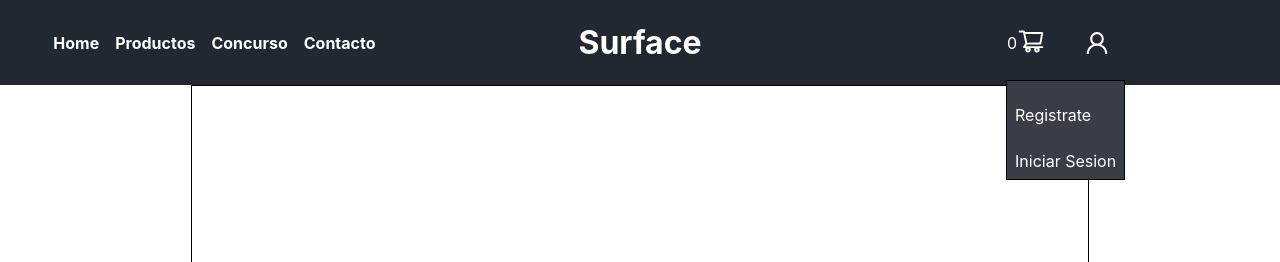
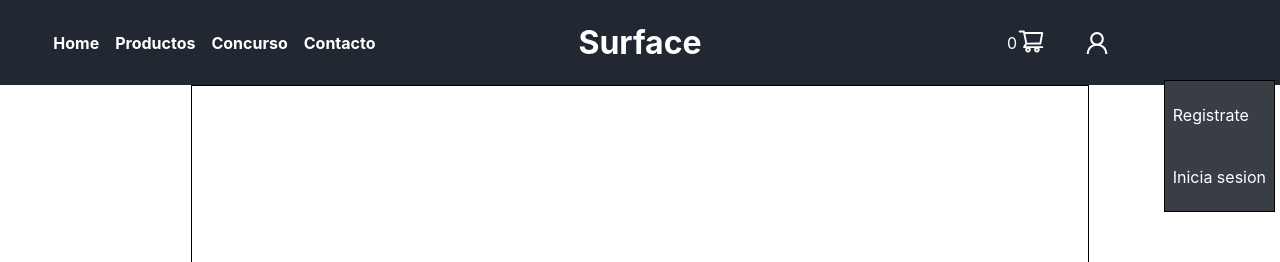
Before and after one commit to JoaquinDeLuca/surface, a React (Create React App) app: page / in a window 1280 px wide. Both pictures are taken after a click on the icon 1097 px from the left and 42 px from the top of the page. Shown: the top 262 px of the page. Built offline with nearby package versions, Linux system fonts and the light colour scheme; no server answers.

Commit message:
install jose, create sign in, modify header status user

```diff
--- a/package.json
+++ b/package.json
@@ -7,6 +7,7 @@
     "@testing-library/jest-dom": "^5.16.5",
     "@testing-library/react": "^13.4.0",
     "@testing-library/user-event": "^13.5.0",
+    "jose": "^4.10.0",
     "react": "^18.2.0",
     "react-dom": "^18.2.0",
     "react-icons": "^4.4.0",
--- a/src/App.js
+++ b/src/App.js
@@ -10,6 +10,7 @@
 import ShoppingCart from './pages/ShoppingCart';
 import Cart from './pages/Cart'
 import SignUpPage from './pages/SignUpPage'
+import SignInPage from './pages/SignInPage'
 
 function App() {
   return (
@@ -26,6 +27,7 @@
           <Route path='/cap' element={<Cap />} />
           <Route path='/shoppingcart/:id' element={<ShoppingCart />} />
           <Route path='/signup' element={<SignUpPage/>} />
+          <Route path='/signin' element={<SignInPage/>} />
         </Routes>
       </BrowserRouter>
     </>
--- /dev/null
+++ b/src/components/header/User/SignIn.jsx
@@ -0,0 +1,65 @@
+import React, {useState, useEffect} from 'react';
+import {useSignInMutation} from '../../../features/actions/authAPI.js'
+import * as jose from 'jose'
+import { useSelector, useDispatch } from 'react-redux'
+import {setCredentials} from '../../../features/actions/UserStatus.js'
+
+
+
+const SignIn = () => {
+  const dispatch = useDispatch()
+  const [singIn] = useSignInMutation()
+  const [email, setEmail] = useState('')
+  const [password, setPassword] = useState('')
+
+  const userData = {
+    email: email,
+    password: password,
+    from: 'form'
+  }
+
+  async function handleSubmit(e){
+    e.preventDefault()
+    try{
+      const user = await singIn(userData)
+      const token = user.data.response.token
+      const userDecoded = jose.decodeJwt(token)
+      const dataUser = {
+        id: userDecoded.id,
+        name: userDecoded.name,
+        email: userDecoded.mail,
+        photo: userDecoded.photo,
+        role: userDecoded.role,
+      }
+      dispatch(setCredentials(dataUser))
+    }catch(err){
+      console.error(err)
+    }
+
+  }
+
+  function handleChange(e){
+    switch (e.target.id) {
+      case 'email':
+        setEmail(e.target.value);
+        break;
+      case 'password':
+        setPassword(e.target.value);
+        break;
+      default:
+        break;
+    }
+  }
+
+  return (
+    <form onSubmit={handleSubmit} method='post'>
+      <label for='email'>Correo:</label>
+      <input type='text' onChange={handleChange} id='email' placeholder='ejemplo@ejemplo.com' name='email'></input>
+      <label for='password'>Contraseña:</label>
+      <input type='password' onChange={handleChange}  placeholder='***' id='password' name='password'></input>
+      <button type='button' onClick={handleSubmit}>Iniciar sesion!</button>
+    </form>
+  )
+}
+
+export default SignIn;
--- a/src/components/header/User/User.jsx
+++ b/src/components/header/User/User.jsx
@@ -1,15 +1,27 @@
 import React from 'react';
-import {useState} from 'react'
+import { useState, useEffect } from 'react'
 import './user.css'
 import { AiOutlineShoppingCart, AiOutlineUser } from 'react-icons/ai'
-import { useSelector } from 'react-redux';
+import { useSelector, useDispatch } from 'react-redux';
 import { Link } from 'react-router-dom';
 import '../NavBar/NavBar.css'
+import {removeCredentials} from '../../../features/actions/UserStatus'
+import {useSignOutMutation} from '../../../features/actions/authAPI'
 
 
 const User = () => {
 
+  const [signOut] = useSignOutMutation()
+  const dispatch = useDispatch()
+  const userID = useSelector(state => state.user.id)
+  const userImg = useSelector(state => state.user.photo)
+  const userName = useSelector(state => state.user.name)
+  const userEmail = useSelector(state => state.user.email)
+  const userRole = useSelector(state => state.user.role)
   const [display, setDisplay] = useState('none')
+  const [menuOptions, setMenuOptions] = useState([<Link style={{ textDecoration: "none", height: "auto !important"}} to={"/signup"}><p className="navLinks2" style={{ margin:'none !important'}}>Registrate</p></Link>,
+  <Link style={{ textDecoration: "none", height: "auto !important"}} to={"/signin"}><p className="navLinks2" style={{ margin:'none !important'}}>Inicia sesion</p></Link>])
+
 
   function changeDisplay(){
     if(display === 'none'){
@@ -19,10 +31,39 @@
     }
   }
 
-  const userSettings = [
-    <Link style={{ textDecoration: "none"}} to={"/signup"}><p className="navLinks2">Registrate</p></Link>,
-    <div>Iniciar Sesion</div>,
-  ]
+  function handleCloseSession(){
+    dispatch(removeCredentials())
+    signOut({id: userID})
+  }
+
+  useEffect(() => {
+    if(userRole === 'user'){
+      setMenuOptions([
+        <div>
+          <p>{userName}</p>
+          <p>{userEmail}</p>
+        </div>,
+        <p className="navLinks2" style={{ margin:'none !important'}}>Editar perfil</p>,
+        <p className="navLinks2" style={{ margin:'none !important'}} onClick={handleCloseSession}>Cerrar sesion</p>
+      ])
+    }
+    if(userRole === 'admin'){
+      setMenuOptions([
+      <div>
+        <p>{userName}</p>
+        <p>{userEmail}</p>
+      </div>,
+      <p className="navLinks2" style={{ margin:'none !important'}}>Editar perfil</p>,
+      <p className="navLinks2" style={{ margin:'none !important'}} onClick={handleCloseSession}>Cerrar sesion</p>,
+      <p className="navLinks2" style={{ margin:'none !important'}}>Crear admin</p>
+    ])}
+
+    if(userRole === null){
+      setMenuOptions([<Link style={{ textDecoration: "none", height: "auto !important"}} to={"/signup"}><p className="navLinks2" style={{ margin:'none !important'}}>Registrate</p></Link>,
+      <Link style={{ textDecoration: "none", height: "auto !important"}} to={"/signin"}><p className="navLinks2" style={{ margin:'none !important'}}>Inicia sesion</p></Link>])
+    }
+
+  },[userRole, userName, userEmail])
 
 const {totalCount} = useSelector(state => state.cart)
 
@@ -31,10 +72,11 @@
       <div className='userContent-img'>
         {totalCount}
         <Link to='/cart' style={{ color: "white"}}><AiOutlineShoppingCart  size='28px' className='cart'/></Link>
-        <AiOutlineUser size='28px'  onClick={changeDisplay}  style={{width:'54px', borderRadius:'100%', cursor:'pointer'}} />
+        {userImg === null ? <AiOutlineUser size='28px'  onClick={changeDisplay}  style={{width:'54px', borderRadius:'100%', cursor:'pointer'}} /> : <img style={{width:'54px', height:'54px', borderRadius:'100%', cursor:'pointer'}} onClick={changeDisplay} src={userImg} alt='user'/>}
+
       </div>
-      <div className='dropDown' style={{display, position: 'absolute'}}>
-        {userSettings}
+      <div className='dropDown' style={{display, position: 'absolute', right:'5px'}}>
+        {menuOptions}
       </div>
     </>
   );
--- a/src/features/actions/UserStatus.js
+++ b/src/features/actions/UserStatus.js
@@ -1,9 +1,11 @@
 import { createSlice } from "@reduxjs/toolkit";
 
 const initialState = {
-    products: [],
-    totalAmout: 0,
-    totalCount: 0
+    id: null,
+    name: null,
+    email: null,
+    photo: null,
+    role: null,
 }
 const userSlice = createSlice({
 
@@ -13,15 +15,22 @@
 
 
     reducers:{
-        setCart: (state, actions) =>{
-                state.totalCount++
-                state.products=[...state.products,actions.payload]
+        setCredentials: (state, actions) =>{
+                state.id = actions.payload.id
+                state.name = actions.payload.name
+                state.email = actions.payload.email
+                state.photo = actions.payload.photo
+                state.role = actions.payload.role
+
          },
-         setPrice:(state,actions) =>{
-            state.totalAmout+= actions.payload
-         }
+         removeCredentials: (state,actions) =>{
+            state.name = null
+            state.email = null
+            state.photo = null
+            state.role = null
+        }
     }
 })
 
 export default userSlice.reducer
-export const { setCart, setPrice } = userSlice.actions
+export const { setCredentials, removeCredentials } = userSlice.actions
--- a/src/features/actions/authAPI.js
+++ b/src/features/actions/authAPI.js
@@ -26,9 +26,9 @@
         })
       }),
 
-      SingOut: builder.mutation({
+      SignOut: builder.mutation({
         query: (payload) => ({
-            url: '/singOut',
+            url: '/signout',
             method: 'POST',
             body: payload
         })
--- a/src/features/store.js
+++ b/src/features/store.js
@@ -7,6 +7,7 @@
 import authApi from './actions/authAPI'
 //reducers
 import CartReducer from './Cart/CartSlice.jsx'
+import UserStatus from './actions/UserStatus'
 
 
 
@@ -20,7 +21,8 @@
         [authApi.reducerPath]: authApi.reducer,
 
 
-        cart: CartReducer
+        cart: CartReducer,
+        user: UserStatus
 
 
     },
--- /dev/null
+++ b/src/pages/SignInPage.jsx
@@ -0,0 +1,11 @@
+import React from 'react'
+import Layout from '../layout/Layout'
+import SignIn from '../components/header/User/SignIn'
+
+export default function SignInPage() {
+  return (
+    <Layout>
+      <SignIn/>
+    </Layout>
+  )
+}
```
Also changed, not shown: 1 other file (tests, documents, lock files or other folders).
